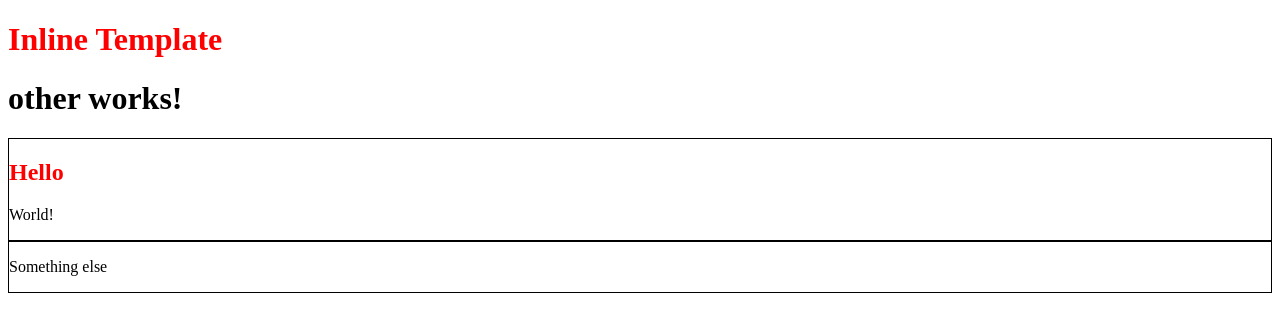
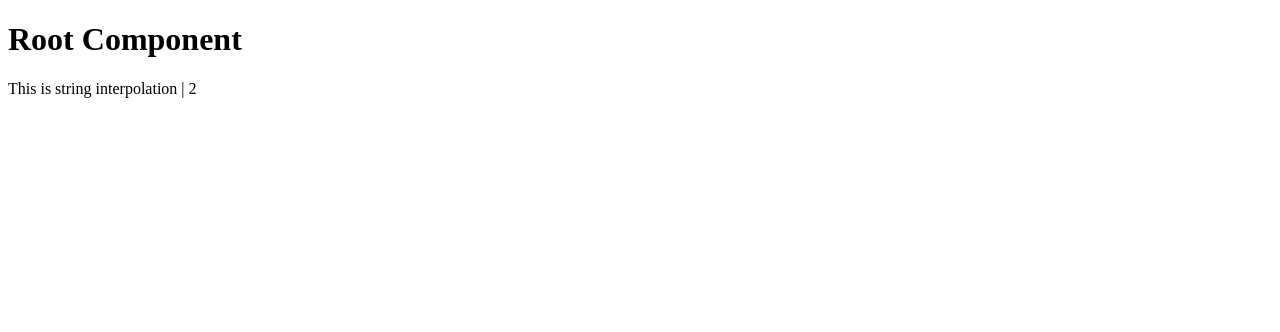
Before and after one commit to gustavo81988/udemy_ng2cg, an Angular app: page / in a window 1280 px wide. Shown: the top 332 px of the page. Built offline with nearby package versions, Linux system fonts and the light colour scheme.

Commit message:
String Interpolation

```diff
--- a/src/app/app.component.ts
+++ b/src/app/app.component.ts
@@ -3,24 +3,9 @@
 @Component({
   selector: 'app-root',
   template: `
-    <h1>Inline Template</h1>
-    <fa-other></fa-other>
-    <fa-another>
-      <div>
-        <h1>Hello</h1>
-        <p>World!</p>
-      </div>
-    </fa-another>
-    <fa-another>
-      <p>Something else</p>
-    </fa-another>
-  `,
-  styles: [`
-    h1
-    {
-        color: red;
-    }
-  `]
+    <h1>Root Component</h1>
+    <fa-databinding></fa-databinding>
+  `
 })
 export class AppComponent {
   title = 'I changed it!';
--- a/src/app/app.module.ts
+++ b/src/app/app.module.ts
@@ -4,14 +4,12 @@
 import { HttpModule } from '@angular/http';
 
 import { AppComponent } from './app.component';
-import { OtherComponent } from './other/other.component';
-import { AnotherComponent } from './other/another.component';
+import { DatabindingComponent } from './databinding/databinding.component';
 
 @NgModule({
   declarations: [
     AppComponent,
-    OtherComponent,
-    AnotherComponent
+    DatabindingComponent
   ],
   imports: [
     BrowserModule,
--- /dev/null
+++ b/src/app/databinding/databinding.component.html
@@ -0,0 +1,3 @@
+<p>
+  {{stringInterpolation}} | {{numberInterpolation}}
+</p>
--- /dev/null
+++ b/src/app/databinding/databinding.component.ts
@@ -0,0 +1,11 @@
+import { Component } from '@angular/core';
+
+@Component({
+  selector: 'fa-databinding',
+  templateUrl: './databinding.component.html',
+  styleUrls: ['./databinding.component.css']
+})
+export class DatabindingComponent  {
+  stringInterpolation  = 'This is string interpolation';
+  numberInterpolation = 2;
+}
--- a/src/app/other/another.component.ts
+++ /dev/null
@@ -1,19 +0,0 @@
-import { Component} from '@angular/core';
-
-@Component({
-  selector: 'fa-another',
-  template: `
-    <article>
-      <ng-content></ng-content>
-    </article>
-  `,
-  styles: [`
-    article{
-      border: 1px solid black;
-    }
-  `]
-})
-export class AnotherComponent implements OnInit {
-
-
-}
--- a/src/app/other/other.component.html
+++ /dev/null
@@ -1,3 +0,0 @@
-<h1>
-  other works!
-</h1>
--- a/src/app/other/other.component.ts
+++ /dev/null
@@ -1,14 +0,0 @@
-import { Component, OnInit } from '@angular/core';
-
-@Component({
-  selector: 'fa-other',
-  templateUrl: './other.component.html'
-})
-export class OtherComponent implements OnInit {
-
-  constructor() { }
-
-  ngOnInit() {
-  }
-
-}
```
Also changed, not shown: src/app/databinding/databinding.component.css (added).
